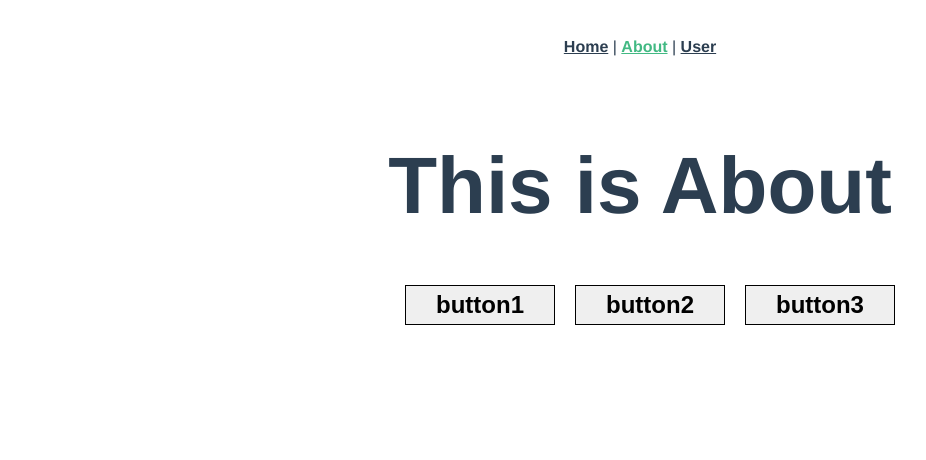
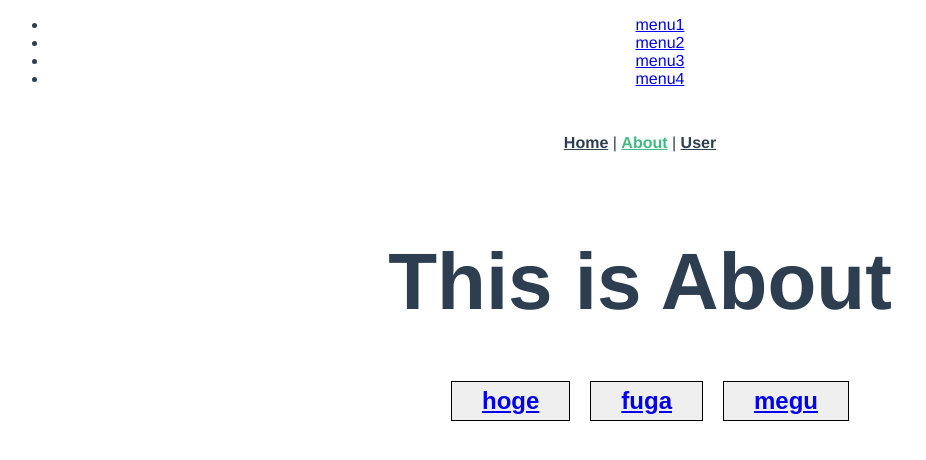
Before and after one commit to kawamataryo/axios-training, a Vue app: page /about in a window 1280 px wide. Shown: the top 460 px of the page, without its empty margins (0-926 px from the left). Built offline with nearby package versions, Linux system fonts and the light colour scheme; no server answers.

Commit message:
eopクリックの設定完了

```diff
--- a/package.json
+++ b/package.json
@@ -5,7 +5,7 @@
   "scripts": {
     "serve": "vue-cli-service serve",
     "build": "vue-cli-service build",
-    "lint": "vue-cli-service lint"
+    "lint": "vue-cli-service lint --fix"
   },
   "dependencies": {
     "node-sass": "^4.10.0",
--- a/src/App.vue
+++ b/src/App.vue
@@ -1,5 +1,6 @@
 <template>
   <div id="app">
+    <eop-header></eop-header>
     <div id="nav">
       <router-link to="/">Home</router-link>
       |
@@ -10,6 +11,15 @@
     <router-view />
   </div>
 </template>
+<script>
+  import Header from "./components/Header";
+
+  export default {
+    components: {
+      eopHeader: Header
+    }
+  }
+</script>
 
 <style lang="scss">
 #app {
--- /dev/null
+++ b/src/components/Button.vue
@@ -0,0 +1,14 @@
+<template>
+  <button class="btn" @click="sendEopClick(eopContents)">
+    <a href="#">{{ text }}</a>
+  </button>
+</template>
+
+<script>
+export default {
+  name: "Button",
+  props: ["text", "eopContents"]
+};
+</script>
+
+<style scoped></style>
--- /dev/null
+++ b/src/components/Header.vue
@@ -0,0 +1,16 @@
+<template>
+  <ul>
+    <li><a href="#">menu1</a></li>
+    <li><a href="#">menu2</a></li>
+    <li><a href="#">menu3</a></li>
+    <li><a href="#">menu4</a></li>
+  </ul>
+</template>
+
+<script>
+export default {
+  name: "Header"
+};
+</script>
+
+<style scoped></style>
--- a/src/eop.js
+++ b/src/eop.js
@@ -1,12 +1,12 @@
 import store from "./store";
 import axios from "axios";
 
-function createEopParams(page, contents, action) {
+function createEopParams(contents, action) {
   return [
     {
       source: "web",
-      service: store.getters.service,
-      page: page,
+      service: store.state.service,
+      page: store.state.eopPage,
       pagetype: store.state.pageType,
       contents: contents,
       user: store.getters.syscode,
@@ -18,7 +18,7 @@ function createEopParams(page, contents, action) {
 async function sendEopData(params) {
   await axios({
     method: "POST",
-    url: store.getters.eopServer,
+    url: store.state.eopServer,
     data: params
   })
     .then(function(response) {
@@ -27,13 +27,6 @@ async function sendEopData(params) {
     .catch(function(error) {
       console.log(error);
     });
-}
-
-export function pushEopPage(to, from, next) {
-  let params = createEopParams(to.meta.eopPage, "", "display");
-  sendEopData(params);
-
-  next();
 }
 
 export function setEopEvents(to) {
@@ -50,3 +43,20 @@ export function setEopEvents(to) {
     });
   }
 }
+
+export const eopFunctions = {
+  methods: {
+    sendEopPage: function() {
+      sendEopData(createEopParams("", "displayPage"));
+    },
+    sendEopClick: function(contents) {
+      if (!contents) {
+        return;
+      }
+      sendEopData(createEopParams(contents, "click"));
+    }
+  }
+};
+
+//TODO: クッキーへの値挿入
+//TODO: 微妙に送信携帯が違う問題を対処（json={}）となっているもの
--- a/src/main.js
+++ b/src/main.js
@@ -1,10 +1,12 @@
 import Vue from "vue";
-import './plugins/axios'
+import "./plugins/axios";
 import App from "./App.vue";
 import router from "./router";
 import store from "./store";
+import { eopFunctions } from "./eop";
 
 Vue.config.productionTip = false;
+Vue.mixin(eopFunctions);
 
 new Vue({
   router,
--- a/src/plugins/axios.js
+++ b/src/plugins/axios.js
@@ -1,6 +1,6 @@
 "use strict";
 
-import Vue from 'vue';
+import Vue from "vue";
 import axios from "axios";
 
 // Full config:  https://github.com/axios/axios#request-config
@@ -52,10 +52,10 @@ Plugin.install = function(Vue, options) {
       get() {
         return _axios;
       }
-    },
+    }
   });
 };
 
-Vue.use(Plugin)
+Vue.use(Plugin);
 
 export default Plugin;
--- a/src/store.js
+++ b/src/store.js
@@ -4,30 +4,15 @@ import Vuex from "vuex";
 Vue.use(Vuex);
 
 const state = {
-  eopServer: "https://reqres.in/api/users",
+  eopServer: "https://jsonplaceholder.typicode.com/posts",
   service: "conference",
   pageType: "sp",
-  syscode: "123456"
-};
-
-const getters = {
-  eopServer: state => {
-    return state.eopServer;
-  },
-  service: state => {
-    return state.service;
-  },
-  syscode: state => {
-    return state.syscode;
-  },
-  pageType: state => {
-    return state.pageType;
-  }
+  syscode: "123456",
+  eopPage: ""
 };
 
 export default new Vuex.Store({
   state: state,
   mutations: {},
-  actions: {},
-  getters: getters
+  actions: {}
 });
--- a/src/views/About.vue
+++ b/src/views/About.vue
@@ -1,20 +1,20 @@
 <template>
+
   <div class="about">
     <h1>This is About</h1>
-    <button class="btn eop" eop-action="click" eop-contents="about-btn-1">
-      button1
-    </button>
-    <button class="btn eop" eop-action="click" eop-contents="about-btn-2">
-      button2
-    </button>
-    <button class="btn eop" eop-action="click" eop-contents="about-btn-3">
-      button3
-    </button>
+    <eop-button text="hoge" eopContents="hoge"></eop-button>
+    <eop-button text="fuga" eopContents="fuga"></eop-button>
+    <eop-button text="megu"></eop-button>
   </div>
 </template>
 
 <script>
-export default {
+  import Button from "../components/Button";
+
+  export default {
+    components: {
+      eopButton: Button,
+    },
   name: "about"
 };
 </script>
--- a/src/views/Home.vue
+++ b/src/views/Home.vue
@@ -1,20 +1,19 @@
 <template>
   <div class="home">
     <h1>This is Home</h1>
-    <button class="btn eop" eop-action="click" eop-contents="home-btn-1">
-      button1
-    </button>
-    <button class="btn eop" eop-action="click" eop-contents="home-btn-2">
-      button2
-    </button>
-    <button class="btn eop" eop-action="click" eop-contents="home-btn-3">
-      button3
-    </button>
+    <eop-button text="hoge" eopContents="hoge"></eop-button>
+    <eop-button text="fuga" eopContents="fuga"></eop-button>
+    <eop-button text="megu"></eop-button>
   </div>
 </template>
 
 <script>
-export default {
+  import Button from "../components/Button";
+
+  export default {
+    components: {
+      eopButton: Button
+    },
   name: "home"
 };
 </script>
--- a/src/views/User.vue
+++ b/src/views/User.vue
@@ -1,20 +1,19 @@
 <template>
   <div class="User">
     <h1>This is User</h1>
-    <button class="btn eop" eop-action="click" eop-contents="user-btn-1">
-      button1
-    </button>
-    <button class="btn eop" eop-action="click" eop-contents="user-btn-2">
-      button2
-    </button>
-    <button class="btn eop" eop-action="click" eop-contents="user-btn-3">
-      button3
-    </button>
+      <eop-button text="hoge" eopContents="hoge"></eop-button>
+      <eop-button text="fuga" eopContents="fuga"></eop-button>
+      <eop-button text="megu"></eop-button>
   </div>
 </template>
 
 <script>
+import Button from "../components/Button";
+
 export default {
+  components: {
+    eopButton: Button
+  },
   name: "User"
 };
 </script>
```
Also changed, not shown: 1 other file (tests, documents, lock files or other folders).
